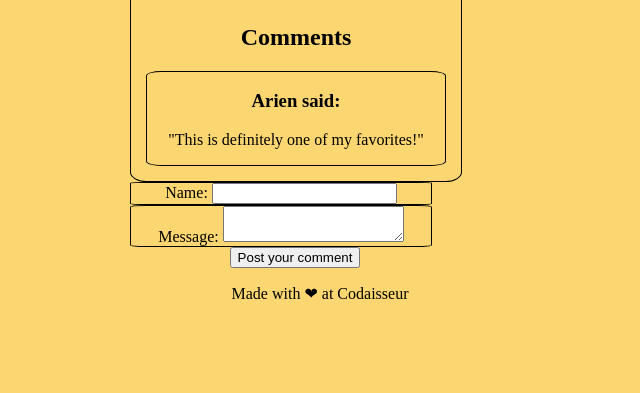
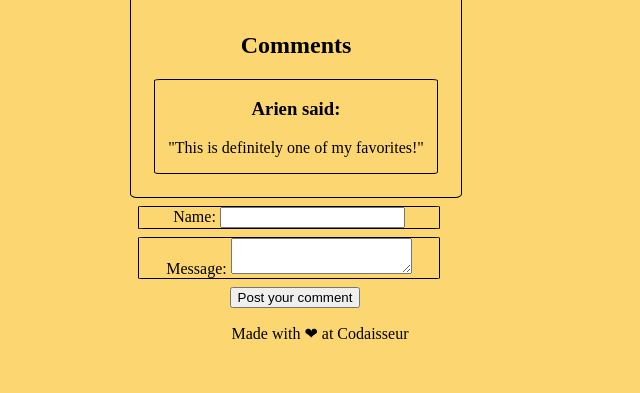
Before and after one commit to kerenKi/museum-app, a plain HTML site: page pages/detail-page1.html in a window 1280 px wide. Shown: the part 455-848 px from the top of the page, without its empty margins (320-960 px from the left). Before the commit the page ends 808 px from the top, so only its background shows below. Drawn offline with Linux system fonts and the light colour scheme.

Commit message:
Add borderBox class to new comments

```diff
--- a/pages/detail-page.css
+++ b/pages/detail-page.css
@@ -11,7 +11,8 @@ img {
     border: 1px solid black;
     max-width: 300px;
     text-align: center;
-    border-radius: 5%;
+    border-radius: 2%;
+    margin: 8px;
 }
 form {
     text-align: center;
--- a/pages/detail-page.js
+++ b/pages/detail-page.js
@@ -35,6 +35,7 @@ function submitComment() {
     h3.innerText = `${name} said:`
     p.innerText = msg;
     comment.classList.add("comment");
+    comment.classList.add("borderBox")
 
     //appednding
     comment.appendChild(h3);
```
